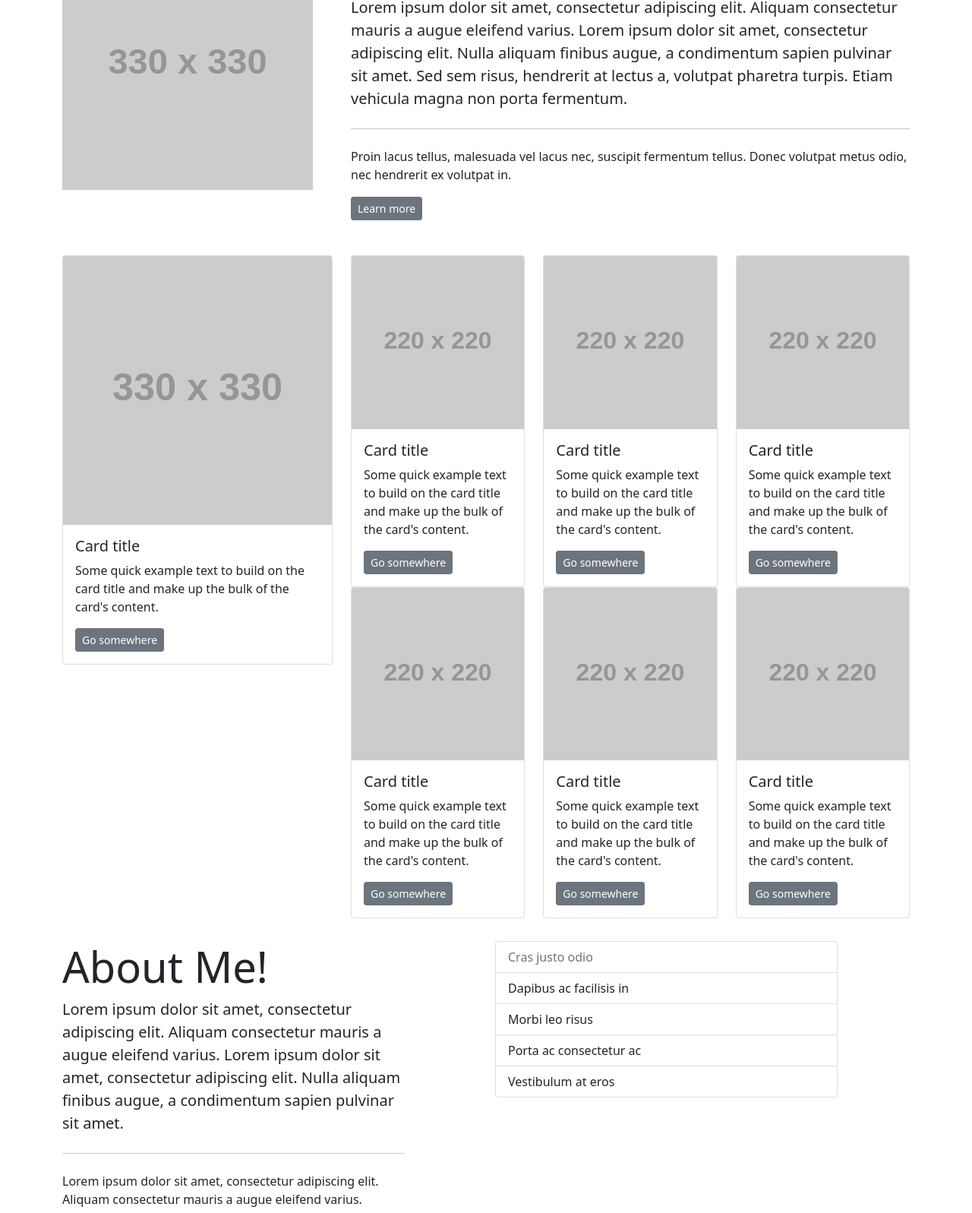
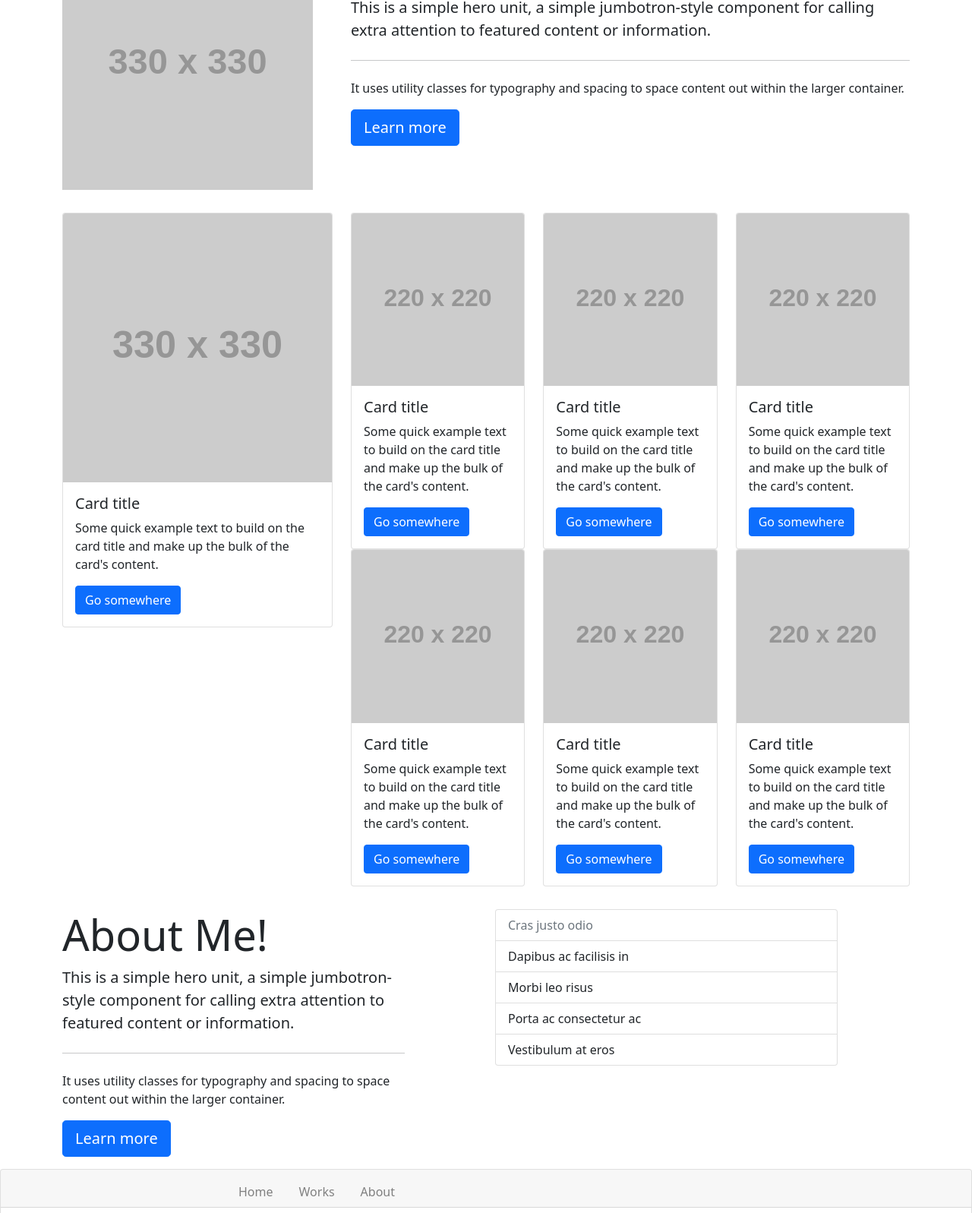
Before and after one commit to bilginceliktas/Bootstrap-Portfolio, a plain HTML site: page index.html in a window 1280 px wide. Shown: the part 136-1733 px from the top of the page at 76% size. Drawn offline with nearby package versions, Linux system fonts and the light colour scheme; placeholder pictures from the web are drawn by us.

Commit message:
Update index.html

```diff
--- a/index.html
+++ b/index.html
@@ -27,15 +27,17 @@
                             <a class="nav-link active" aria-current="page" href="#">Home</a>
                         </li>
                         <li class="nav-item">
-                            <a class="nav-link" href="#">My Works</a>
+                            <a class="nav-link" href="#">Link</a>
                         </li>
                         <li class="nav-item dropdown">
                             <a class="nav-link" href="#" id="navbarDropdown" role="button" data-bs-toggle="dropdown"
                                 aria-expanded="false">
-                                About Me
+                                Dropdown
                             </a>
                         </li>
-
+                        <li class="nav-item">
+                            <a class="nav-link" href="#" tabindex="-1" aria-disabled="true">Disabled</a>
+                        </li>
                     </ul>
 
                 </div>
@@ -56,16 +58,14 @@
                 <div class="col-xs-12 col-md-8 col-lg-8">
                     <h1 class="display-4">Hello, world!</h1>
 
-                    <p class="lead">Lorem ipsum dolor sit amet, consectetur adipiscing elit. Aliquam consectetur mauris
-                        a augue eleifend varius. Lorem ipsum dolor sit amet, consectetur adipiscing elit. Nulla aliquam
-                        finibus augue, a condimentum sapien pulvinar sit amet. Sed sem risus, hendrerit at lectus a,
-                        volutpat pharetra turpis. Etiam vehicula magna non porta fermentum. </p>
+                    <p class="lead">This is a simple hero unit, a simple jumbotron-style component for calling extra
+                        attention
+                        to featured content or information.</p>
                     <hr class="my-4">
-                    <p>Proin lacus tellus,
-                        malesuada vel lacus nec, suscipit fermentum tellus. Donec volutpat metus odio, nec hendrerit ex
-                        volutpat in.</p>
+                    <p>It uses utility classes for typography and spacing to space content out within the larger
+                        container.</p>
                     <p class="lead">
-                        <a class="btn btn-secondary btn-sm" href="#" role="button">Learn more</a>
+                        <a class="btn btn-primary btn-lg" href="#" role="button">Learn more</a>
                     </p>
                 </div>
             </div>
@@ -90,7 +90,7 @@
                         <h5 class="card-title">Card title</h5>
                         <p class="card-text">Some quick example text to build on the card title and make up the
                             bulk of the card's content.</p>
-                        <a href="#" class="btn btn-secondary btn-sm">Go somewhere</a>
+                        <a href="#" class="btn btn-primary">Go somewhere</a>
                     </div>
                 </div>
             </div>
@@ -105,7 +105,7 @@
                                 <h5 class="card-title">Card title</h5>
                                 <p class="card-text">Some quick example text to build on the card title and make up the
                                     bulk of the card's content.</p>
-                                <a href="#" class="btn btn-secondary btn-sm">Go somewhere</a>
+                                <a href="#" class="btn btn-primary">Go somewhere</a>
                             </div>
                         </div>
                     </div>
@@ -116,7 +116,7 @@
                                 <h5 class="card-title">Card title</h5>
                                 <p class="card-text">Some quick example text to build on the card title and make up the
                                     bulk of the card's content.</p>
-                                <a href="#" class="btn btn-secondary btn-sm">Go somewhere</a>
+                                <a href="#" class="btn btn-primary">Go somewhere</a>
                             </div>
                         </div>
                     </div>
@@ -127,7 +127,7 @@
                                 <h5 class="card-title">Card title</h5>
                                 <p class="card-text">Some quick example text to build on the card title and make up the
                                     bulk of the card's content.</p>
-                                <a href="#" class="btn btn-secondary btn-sm">Go somewhere</a>
+                                <a href="#" class="btn btn-primary">Go somewhere</a>
                             </div>
                         </div>
                     </div>
@@ -138,7 +138,7 @@
                                 <h5 class="card-title">Card title</h5>
                                 <p class="card-text">Some quick example text to build on the card title and make up the
                                     bulk of the card's content.</p>
-                                <a href="#" class="btn btn-secondary btn-sm">Go somewhere</a>
+                                <a href="#" class="btn btn-primary">Go somewhere</a>
                             </div>
                         </div>
                     </div>
@@ -149,7 +149,7 @@
                                 <h5 class="card-title">Card title</h5>
                                 <p class="card-text">Some quick example text to build on the card title and make up the
                                     bulk of the card's content.</p>
-                                <a href="#" class="btn btn-secondary btn-sm">Go somewhere</a>
+                                <a href="#" class="btn btn-primary">Go somewhere</a>
                             </div>
                         </div>
                     </div>
@@ -160,7 +160,7 @@
                                 <h5 class="card-title">Card title</h5>
                                 <p class="card-text">Some quick example text to build on the card title and make up the
                                     bulk of the card's content.</p>
-                                <a href="#" class="btn btn-secondary btn-sm">Go somewhere</a>
+                                <a href="#" class="btn btn-primary">Go somewhere</a>
                             </div>
                         </div>
                     </div>
@@ -186,14 +186,17 @@
                         <div class="col-xs-12 col-md-10">
                             <h1 class="display-4">About Me!</h1>
 
-                            <p class="lead">Lorem ipsum dolor sit amet, consectetur adipiscing elit. Aliquam consectetur mauris
-                                a augue eleifend varius. Lorem ipsum dolor sit amet, consectetur adipiscing elit. Nulla aliquam
-                                finibus augue, a condimentum sapien pulvinar sit amet.</p>
+                            <p class="lead">This is a simple hero unit, a simple jumbotron-style component for
+                                calling
+                                extra
+                                attention
+                                to featured content or information.</p>
                             <hr class="my-4">
-                            <p>Lorem ipsum dolor sit amet, consectetur adipiscing elit. Aliquam consectetur mauris
-                                a augue eleifend varius.</p>
+                            <p>It uses utility classes for typography and spacing to space content out within the
+                                larger
+                                container.</p>
                             <p class="lead">
-                                <a class="btn btn-secondary btn-sm" href="#" role="button">Learn more</a>
+                                <a class="btn btn-primary btn-lg" href="#" role="button">Learn more</a>
                             </p>
                         </div>
                         <div class="col-xs-12 col-md-1">
@@ -241,7 +244,7 @@
         <div class="card-body">
           <h5 class="card-title">Special title treatment</h5>
           <p class="card-text">With supporting text below as a natural lead-in to additional content.</p>
-            <a href="#" class="btn btn-secondary btn-sm">Go somewhere</a>
+          <a href="#" class="btn btn-primary">Go somewhere</a>
         </div>
       </div>
 
```
Lines whose indentation alone changed are shown as unchanged.
